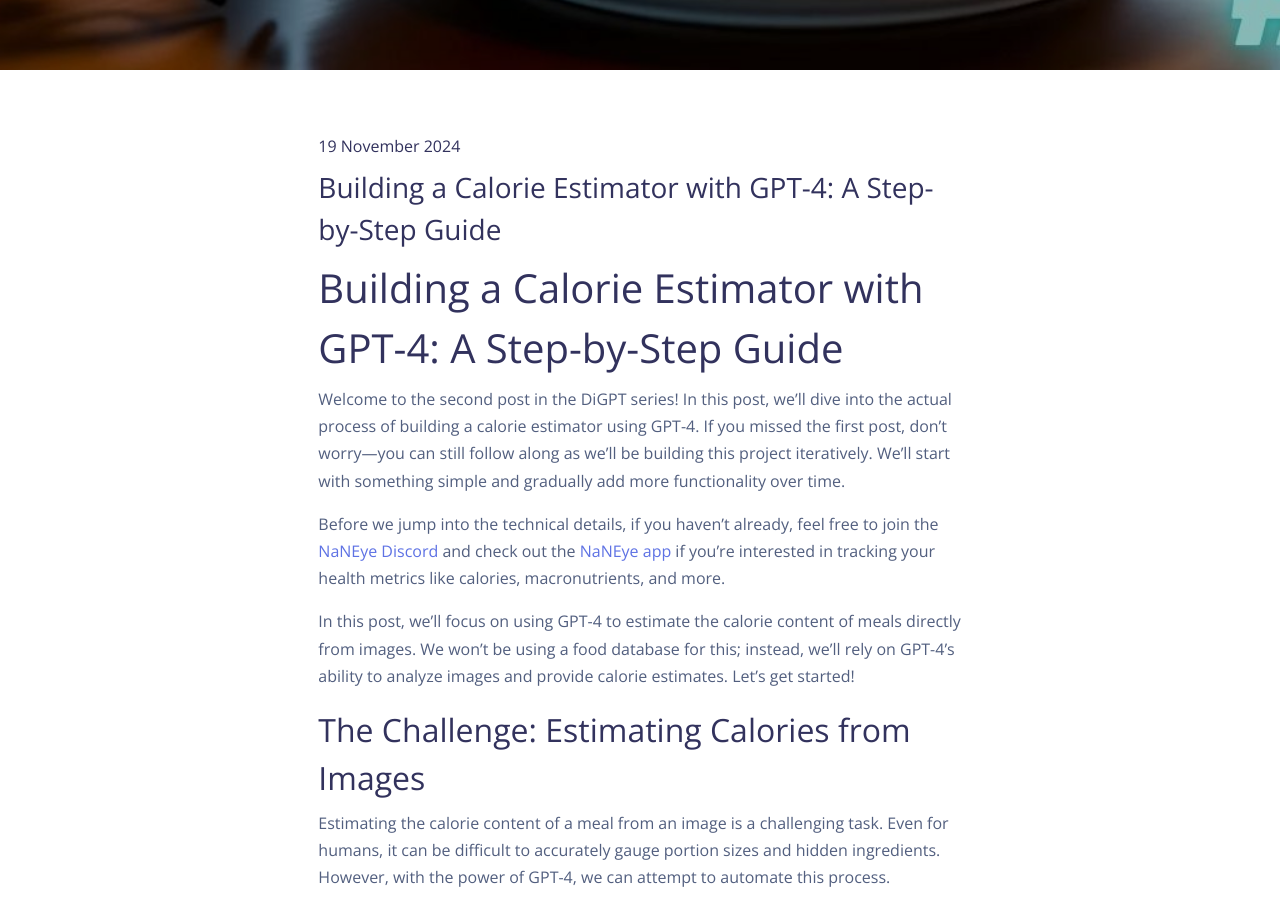
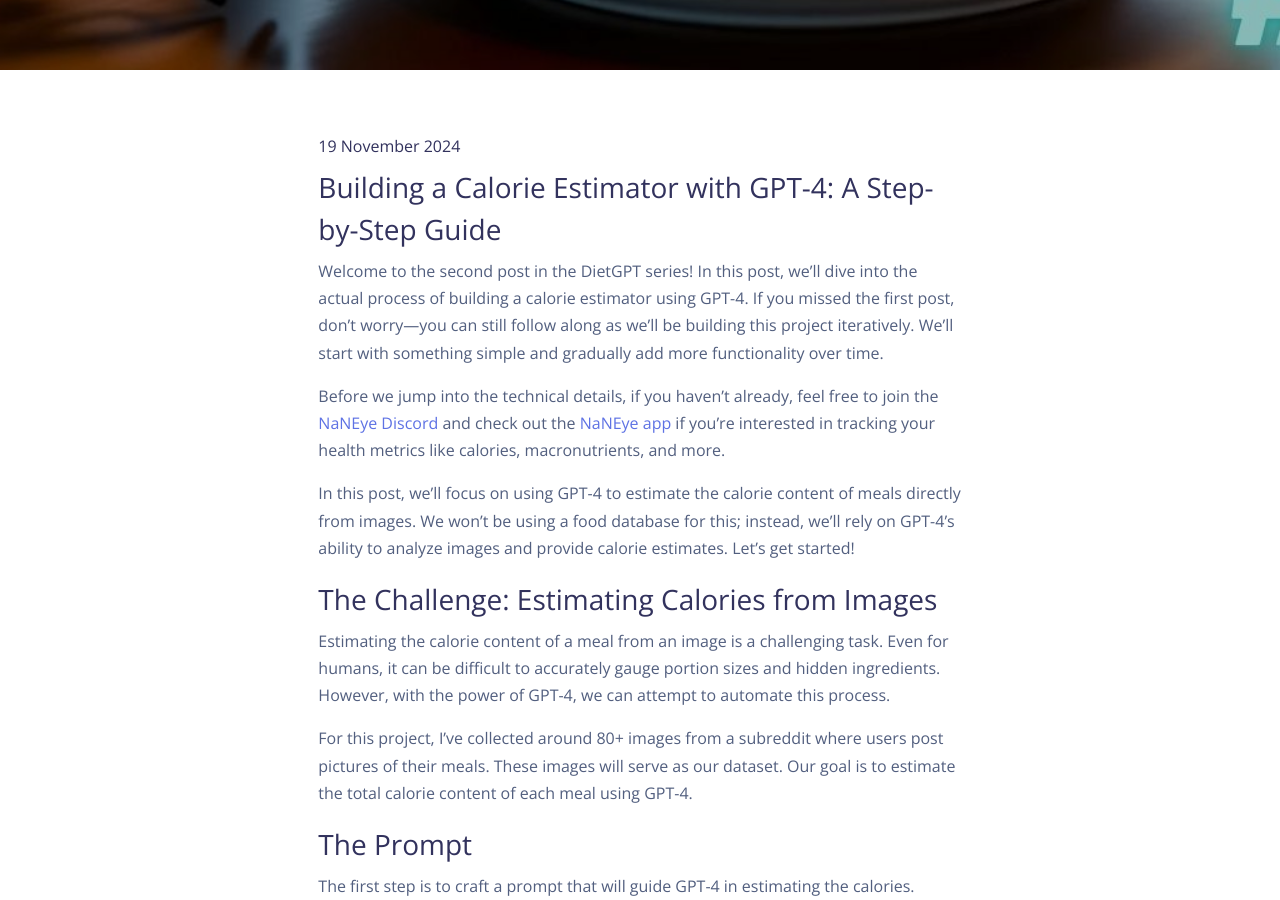
Before and after one commit to NaN-Intelligence/nan-intelligence.github.io, a Jekyll site: the page built from _posts/2024-11-19-Diet-GPT-part-2.md, in a window 1280 px wide and 900 px high, scrolled down 830 px. Built offline with Jekyll 4.4.1, drawn with Linux system fonts in a browser that asks for light colours; nearby versions of some CDN libraries; library files that are not in the unit come from our copies; comment, search, counter and statistics services are not loaded.

Commit message:
add part 2

````diff
--- a/_posts/2024-11-19-Diet-GPT-part-2.md
+++ b/_posts/2024-11-19-Diet-GPT-part-2.md
@@ -1,21 +1,20 @@
 ---
 title: "Building a Calorie Estimator with GPT-4: A Step-by-Step Guide"
 date: 2024-11-19 00:00:00
-description: Learn how to build an AI-powered calorie estimator using GPT-4's image analysis capabilities to automatically estimate calories from meal photos.
+description: "Learn how to build an AI-powered calorie estimator using GPT-4's image analysis capabilities to automatically estimate calories from meal photos."
 featured_image: /assets/img/pages/gpt_part2.jpg
 author: Aladdin Persson
 ---
 
 
-# Building a Calorie Estimator with GPT-4: A Step-by-Step Guide
 
-Welcome to the second post in the **DiGPT** series! In this post, we’ll dive into the actual process of building a calorie estimator using GPT-4. If you missed the first post, don’t worry—you can still follow along as we’ll be building this project iteratively. We’ll start with something simple and gradually add more functionality over time.
+Welcome to the second post in the **DietGPT** series! In this post, we’ll dive into the actual process of building a calorie estimator using GPT-4. If you missed the first post, don’t worry—you can still follow along as we’ll be building this project iteratively. We’ll start with something simple and gradually add more functionality over time.
 
 Before we jump into the technical details, if you haven’t already, feel free to join the [NaNEye Discord](https://discord.gg/Q2Xz5Atzze) and check out the [NaNEye app](https://apps.apple.com/us/app/naneye/id6612032845) if you’re interested in tracking your health metrics like calories, macronutrients, and more.
 
 In this post, we’ll focus on using GPT-4 to estimate the calorie content of meals directly from images. We won’t be using a food database for this; instead, we’ll rely on GPT-4’s ability to analyze images and provide calorie estimates. Let’s get started!
 
-## The Challenge: Estimating Calories from Images
+### The Challenge: Estimating Calories from Images
 
 Estimating the calorie content of a meal from an image is a challenging task. Even for humans, it can be difficult to accurately gauge portion sizes and hidden ingredients. However, with the power of GPT-4, we can attempt to automate this process.
 
@@ -46,11 +45,11 @@
 
 You might wonder why we’re not using structured JSON output for this task. While JSON output can be useful, I’ve found that it tends to degrade performance in this specific use case. Additionally, using a step-by-step approach in the prompt improves the accuracy of the estimates.
 
-## The Code: Building the Calorie Estimator
+### The Code: Building the Calorie Estimator
 
 Now that we have our prompt, let’s move on to the code. We’ll be using the GPT-4 API to send images and receive calorie estimates. Here’s a breakdown of the code:
 
-### Imports
+#### Imports
 
 We’ll start by importing the necessary libraries:
 
@@ -65,7 +64,7 @@
 import openai
 ```
 
-### The Calorie Estimator Class
+#### The Calorie Estimator Class
 
 Next, we’ll create a class `CalorieEstimator` that handles the image processing and API requests.
 
@@ -118,14 +117,14 @@
         return None
 ```
 
-### Explanation of the Code
+#### Explanation of the Code
 
 1. **`image_to_base64`**: Converts the image to a base64 string, which is required by the GPT-4 API.
 2. **`analyze_image`**: Sends the image to GPT-4 and retrieves the calorie estimate.
 3. **`make_api_request`**: Handles the API request to GPT-4. We use the `tenacity` library to retry the request in case of rate limits.
 4. **`parse_response`**: Extracts the calorie estimate from the GPT-4 response using a regular expression.
 
-### Running the Estimator
+#### Running the Estimator
 
 Now that we have the `CalorieEstimator` class, we can use it to estimate the calories for a batch of images. Here’s how we can do that:
 
@@ -151,7 +150,7 @@
     asyncio.run(main())
 ```
 
-### Adding a Progress Bar
+#### Adding a Progress Bar
 
 To track the progress of the calorie estimation, we can add a progress bar using `tqdm`. This will give us a visual indication of how many images have been processed.
 
@@ -179,15 +178,15 @@
     asyncio.run(main())
 ```
 
-## Results and Next Steps
+### Results and Next Steps
 
 After running the calorie estimator on our dataset of 84 images, we obtained calorie estimates for each meal. However, some estimates took longer than others, and there were a few discrepancies between the estimated and actual calorie counts.
 
 In the next post, we’ll dive deeper into analyzing the accuracy of these estimates and explore ways to improve the model’s performance. We’ll also look at how we can handle edge cases and improve the overall user experience.
 
-## Conclusion
+### Conclusion
 
-This was the first step in building our **DiGPT** calorie estimator. While the initial results are promising, there’s still room for improvement. In future posts, we’ll continue refining the model and adding more functionality, such as tracking macronutrients and micronutrients.
+This was the first step in building our **DietGPT** calorie estimator. While the initial results are promising, there’s still room for improvement. In future posts, we’ll continue refining the model and adding more functionality, such as tracking macronutrients and micronutrients.
 
 If you found this post helpful, consider joining the [NaNEye Discord](https://discord.gg/Q2Xz5Atzze) and trying out the [NaNEye app](https://apps.apple.com/us/app/naneye/id6612032845). Stay tuned for the next post in the series, where we’ll analyze the accuracy of our calorie estimates and explore ways to improve them.
 
````
